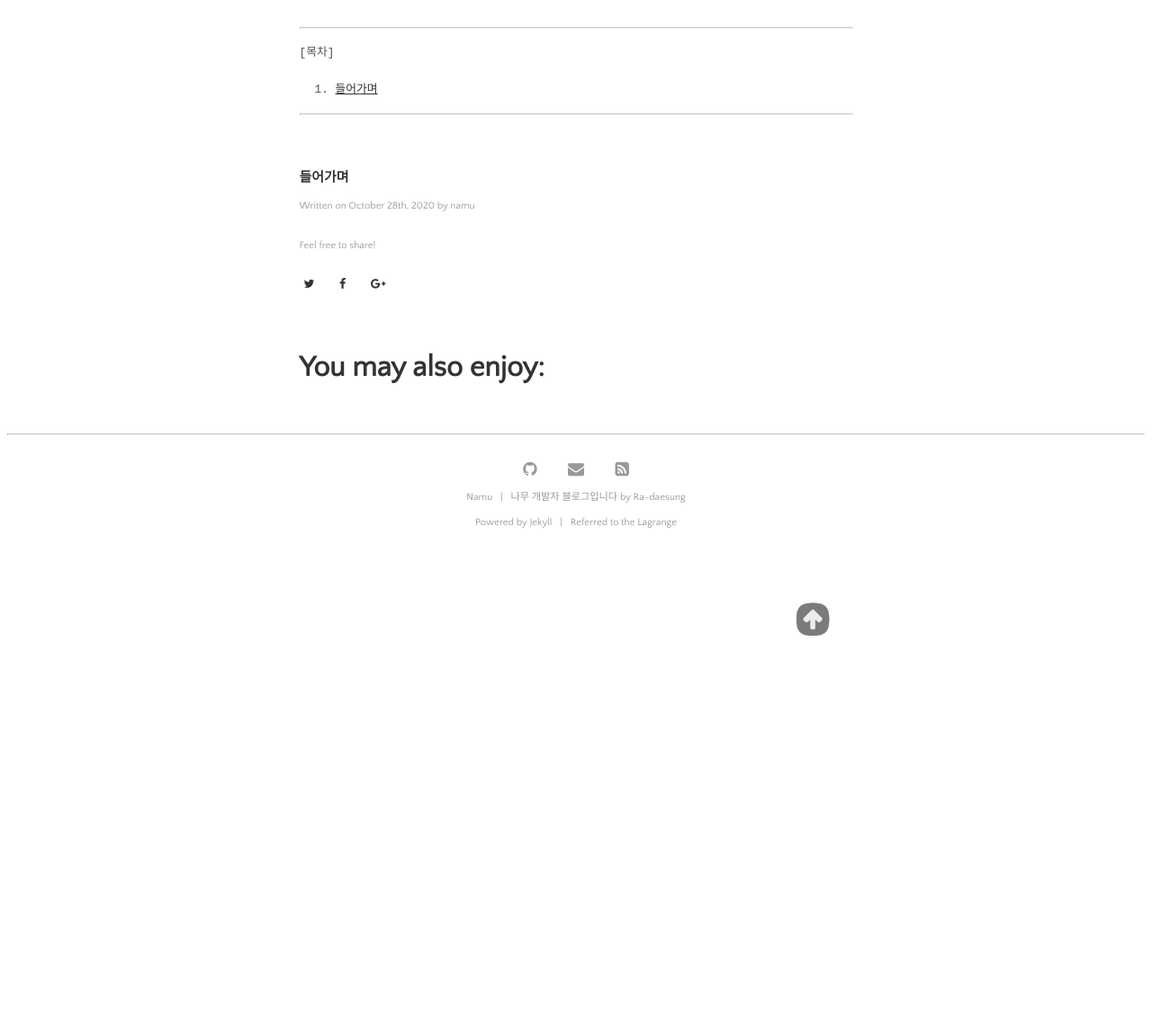
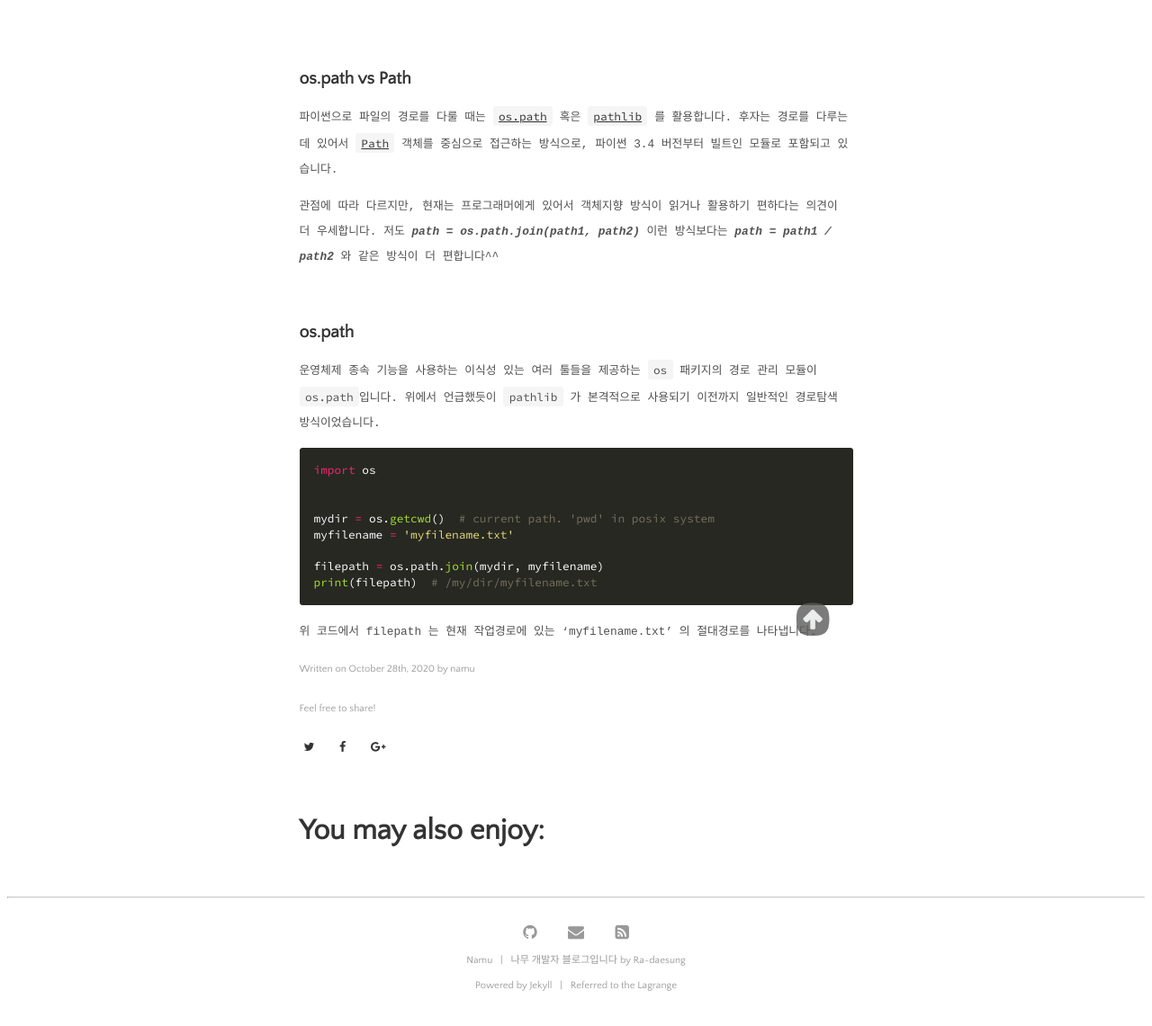
Before and after one commit to daesungRa/namu, a Jekyll site: the page built from _posts/python/2020-10-28-path.markdown, in a window 1280 px wide and 1400 px high, scrolled down 411 px. Shown: the part 242-1383 px from the top of the window at 90% size. Built offline with Jekyll 4.4.1, drawn with Linux system fonts in a browser that asks for light colours; some web fonts are replaced; before the commit the page ends 1296 px from its top, so only the background shows below that; some of the changed text lies outside the part shown.

Commit message:
post: Add os.path in path.md

````diff
--- a/_posts/python/2020-10-28-path.markdown
+++ b/_posts/python/2020-10-28-path.markdown
@@ -1,5 +1,5 @@
 ---
-title: 경로 관련 패키지를 다뤄보자
+title: 파이썬에서 경로 다루기
 created: 2020-10-28 20:25:27 +0900
 updated: 2020-10-28 20:25:27 +0900
 author: namu
@@ -12,13 +12,33 @@ image-source: https://pixabay.com/ko/users/729714-729714/
 ---
 
 
----
+<br>
+## os.path vs Path
 
-[목차]
+파이썬으로 파일의 경로를 다룰 때는 [```os.path```](https://docs.python.org/ko/3/library/os.path.html#module-os.path) 혹은
+[```pathlib```](https://docs.python.org/3/library/pathlib.html) 를 활용합니다.
+후자는 경로를 다루는데 있어서 [```Path```](https://docs.python.org/3/library/pathlib.html#concrete-paths)
+객체를 중심으로 접근하는 방식으로, 파이썬 3.4 버전부터 빌트인 모듈로 포함되고 있습니다.
 
-1. [들어가며](#들어가며)
+관점에 따라 다르지만, 현재는 프로그래머에게 있어서 객체지향 방식이 읽거나 활용하기 편하다는 의견이 더 우세합니다.
+저도 **_path = os.path.join(path1, path2)_** 이런 방식보다는 **_path = path1 / path2_** 와 같은 방식이 더 편합니다^^
 
----
 
 <br>
-### 들어가며
+## os.path
+
+운영체제 종속 기능을 사용하는 이식성 있는 여러 툴들을 제공하는 ```os``` 패키지의 경로 관리 모듈이 ```os.path```입니다.
+위에서 언급했듯이 ```pathlib``` 가 본격적으로 사용되기 이전까지 일반적인 경로탐색 방식이었습니다.
+
+```python
+import os
+
+
+mydir = os.getcwd()  # current path. 'pwd' in posix system
+myfilename = 'myfilename.txt'
+
+filepath = os.path.join(mydir, myfilename)
+print(filepath)  # /my/dir/myfilename.txt
+```
+
+위 코드에서 filepath 는 현재 작업경로에 있는 'myfilename.txt' 의 절대경로를 나타냅니다.
````
